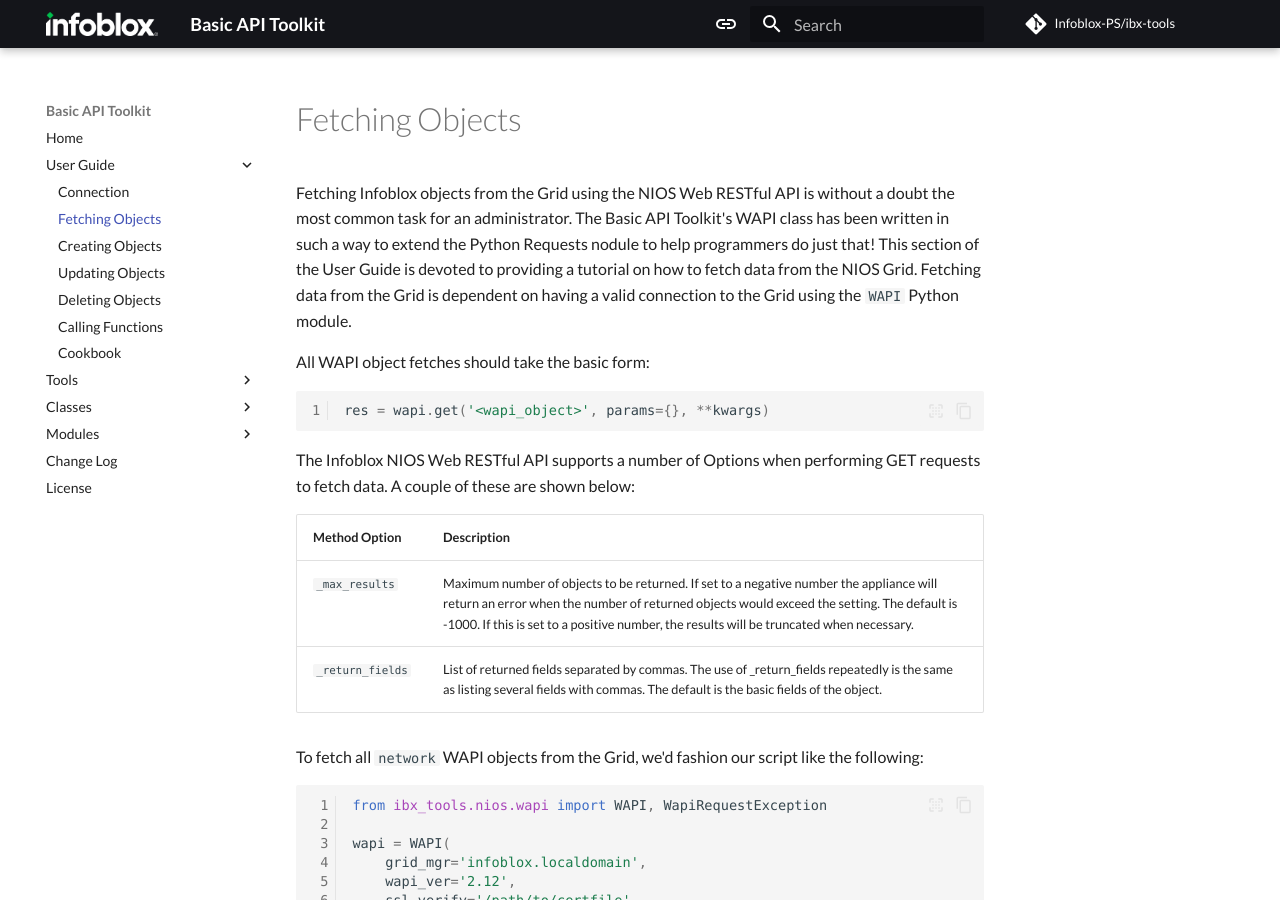
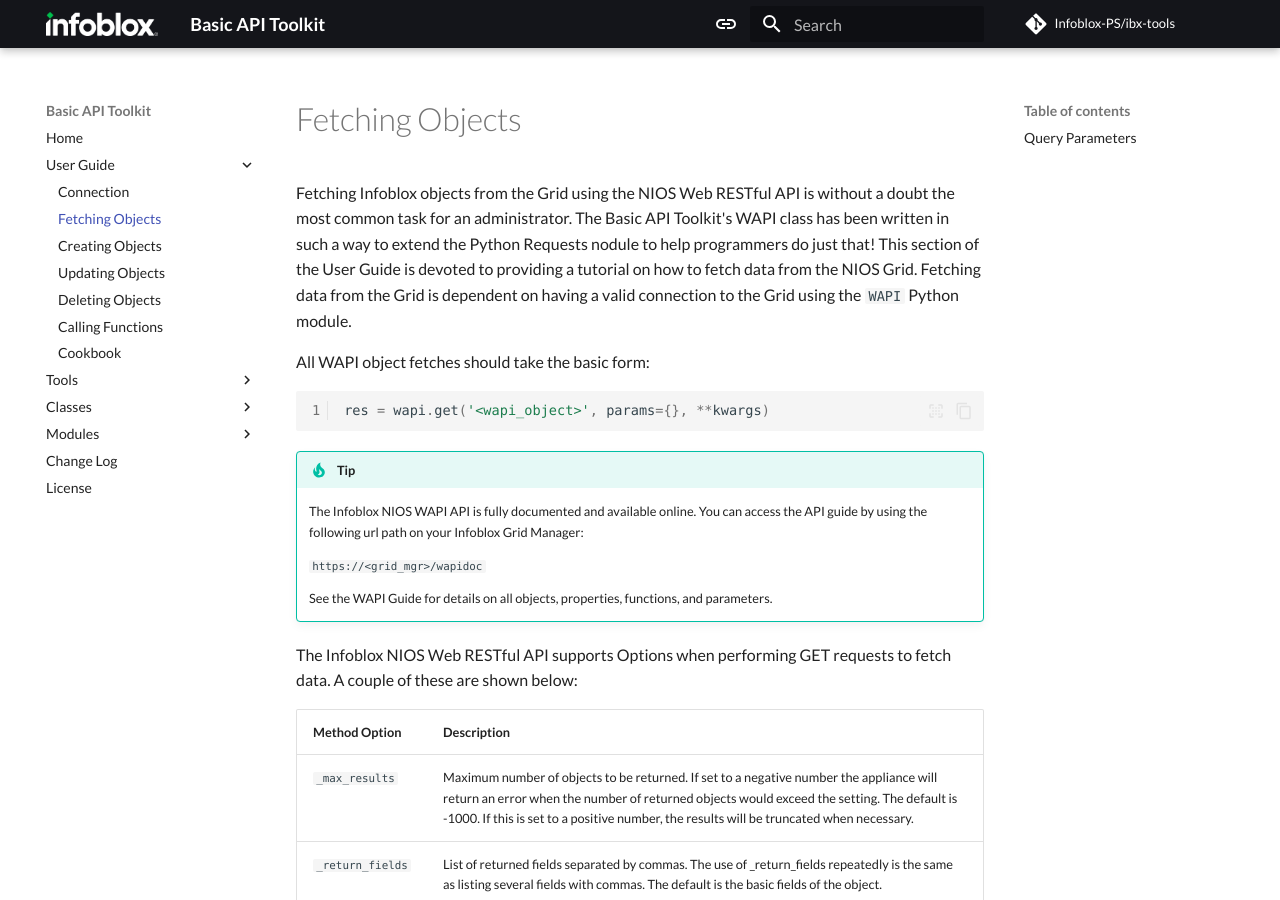
Before and after one commit to Infoblox-PS/ibx-sdk, an MkDocs documentation site: the page built from docs/user_guide/get.md, in a window 1280 px wide and 900 px high. Built offline with MkDocs 1.6.1 and Material for MkDocs 9.7.7, drawn with Linux system fonts in a browser that asks for light colours; some web fonts are replaced; comment, search, counter and statistics services are not loaded.

Commit message:
docs: Update user guide for GET requests
The user guide for GET requests has been updated to provide information
on the availability of the Infoblox NIOS WAPI API guide. It emphasizes
that the API guide can be accessed through the Grid Manager and provides
 details on its contents. Additionally, a new section on query
 parameters has been included.

````diff
--- a/docs/user_guide/get.md
+++ b/docs/user_guide/get.md
@@ -13,8 +13,17 @@
 res = wapi.get('<wapi_object>', params={}, **kwargs)
 ```
 
-The Infoblox NIOS Web RESTful API supports a number of Options when performing GET requests to fetch
-data. A couple of these are shown below:
+!!! tip
+
+    The Infoblox NIOS WAPI API is fully documented and available online. You can access the API guide by using
+    the following url path on your Infoblox Grid Manager:
+
+    `https://<grid_mgr>/wapidoc`
+
+    See the WAPI Guide for details on all objects, properties, functions, and parameters.
+
+The Infoblox NIOS Web RESTful API supports Options when performing GET requests to fetch data. A
+couple of these are shown below:
 
 | Method Option                                      | Description                                                                                                                                                                                                                                                                     |
 |:---------------------------------------------------|---------------------------------------------------------------------------------------------------------------------------------------------------------------------------------------------------------------------------------------------------------------------------------|
@@ -67,6 +76,8 @@
 results = response.json()
 ```
 
+## Query Parameters
+
 This code will fetch all networks (provided we don't hit the max result set limit!). A JSON response
 is
 returned by this request.
````
